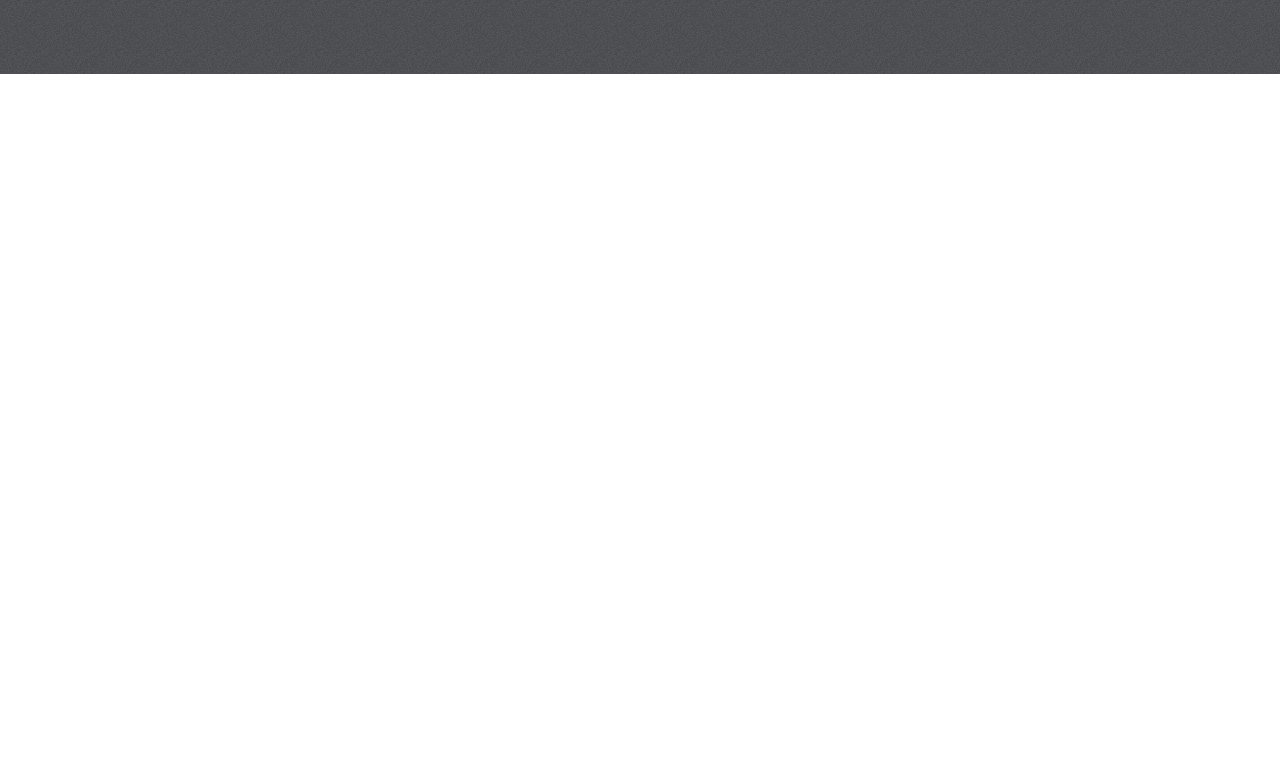
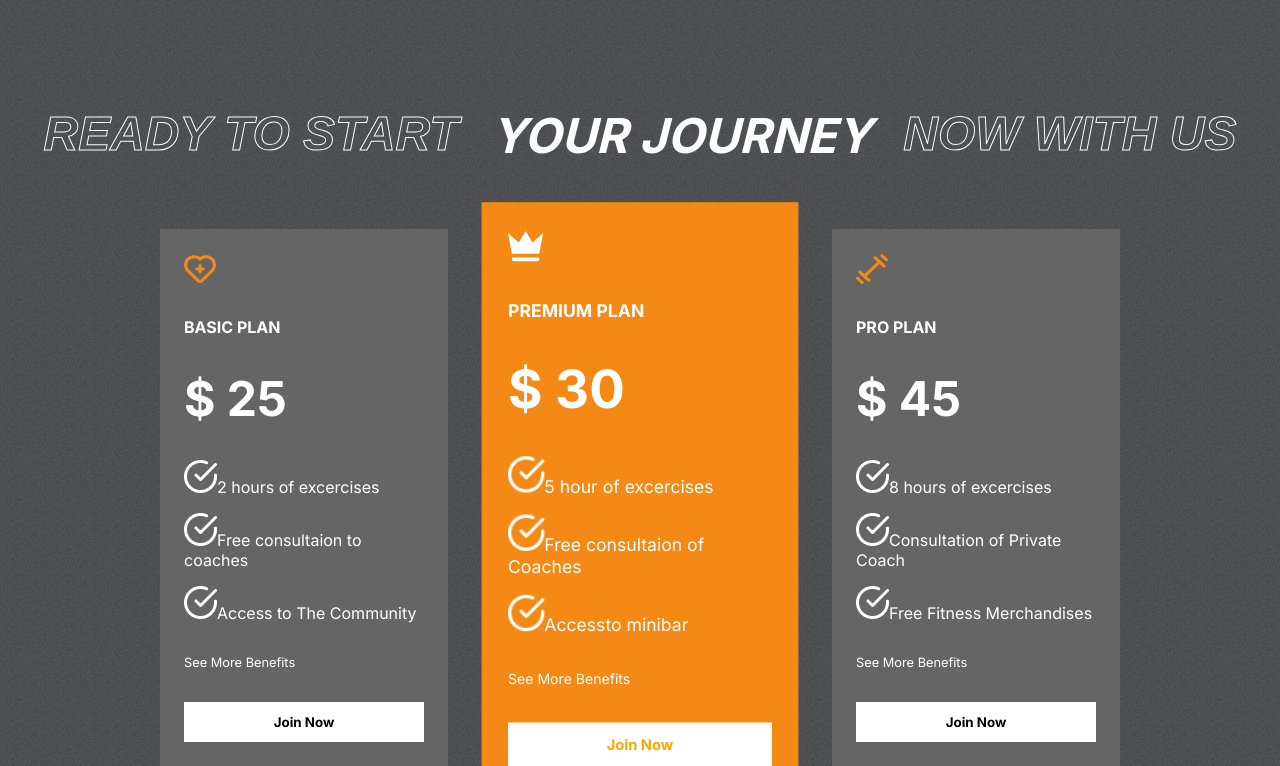
Before and after one commit to Ashen270/fitnessarena, a React (Create React App) app in the folder fitnessarena/: page / in a window 1280 px wide. Shown: the part 1685-2451 px from the top of the page. Before the commit the page ends 1759 px from the top, so only its background shows below. Built offline with nearby package versions, Linux system fonts and the light colour scheme.

Commit message:
AddPlansComponet

```diff
--- a/fitnessarena/src/App.js
+++ b/fitnessarena/src/App.js
@@ -2,6 +2,7 @@
 import Hero from './componets/Hero/Hero';
 import Programs from './componets/Programs/Programs';
 import Reasons from './componets/Reasons/Reasons';
+import Plans from './componets/Plans/Plans';
 
 function App() {
   return (
@@ -9,6 +10,7 @@
           <Hero />
           <Programs />
           <Reasons/>
+          <Plans/>
 
 
      </div>
--- /dev/null
+++ b/fitnessarena/src/componets/Plans/Plans.jsx
@@ -0,0 +1,47 @@
+import React from 'react'
+import './plans.css'
+import {plansData} from '../../data/plansData'
+import whiteTick from '../../assets/whiteTick.png'
+const Plans = () => {
+  return (
+   <div className="plans-container">
+         <div className="programs-header" style={{
+            gap: '2rem'
+         }}>
+            <span className='stroke-text'>Ready to start</span>
+            <span>Your Journey</span>
+            <span className='stroke-text'>Now With Us</span>
+         </div>
+
+         {/* Plans Card */}
+         <div className="plans">
+            {plansData.map((plan, i)=> (
+                <div className="plan" key={i}>
+                    {plan.icon}
+                    <span>{plan.name}</span>
+                    <span>$ {plan.price}</span>
+
+                  <div className="features">
+                    {plan.features.map((feature, i)=>(
+                        <div className="feature">
+                            <img src={whiteTick} alt='' />
+                            <span key={i}>{feature}</span>
+                        </div>
+
+                    ))}
+                    </div>
+                  <div>
+                    <span>See More Benefits</span>
+                  </div>
+                  <button className='btn'>Join Now</button>
+
+                </div>
+
+            ))}
+         </div>
+
+   </div>
+  )
+}
+
+export default Plans
--- /dev/null
+++ b/fitnessarena/src/componets/Plans/plans.css
@@ -0,0 +1,72 @@
+.plans-container{
+    margin-top: -4rem;
+    padding: 0 2rem;
+    display: flex;
+    flex-direction: column;
+    gap: 4rem;
+    position: relative;
+
+}
+
+.plans{
+    display: flex;
+    align-items: center;
+    justify-content: center;
+    gap: 3rem;
+}
+
+.plan{
+    display: flex;
+    flex-direction: column;
+    background-color: var(--caloryCard);
+    color: white;
+    gap: 2rem;
+    padding: 1.5rem;
+    width: 15rem;
+}
+
+.plan:nth-child(2){
+    background-color: var(--orange);
+    transform: scale(1.1);
+}
+
+.plan>svg{
+    fill: var(--orange);
+    width: 2rem;
+    height: 2rem;
+
+}
+
+.plan>:nth-child(2){
+    font-size: 1rem;
+    font-weight: bold;
+
+}
+.plan>:nth-child(3){
+    font-size: 3rem;
+    font-weight: bold;
+}
+
+.plan>:nth-child(5){
+    font-size: 0.8rem;
+
+}
+
+.features{
+    display: flex;
+    flex-direction: column;
+    gap: 1rem;
+}
+
+.features>img{
+    width: 1rem;
+
+}
+
+.plans>:nth-child(2)>svg{
+    fill: white;
+}
+
+.plans>:nth-child(2)>button{
+    color: orange;
+}
```
